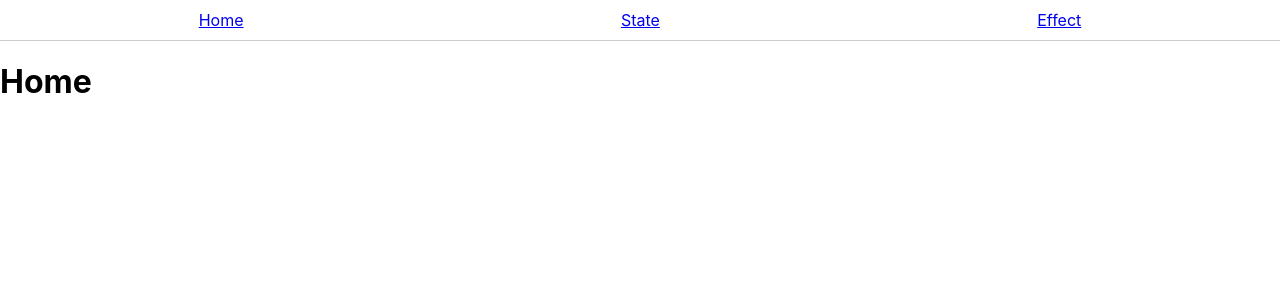
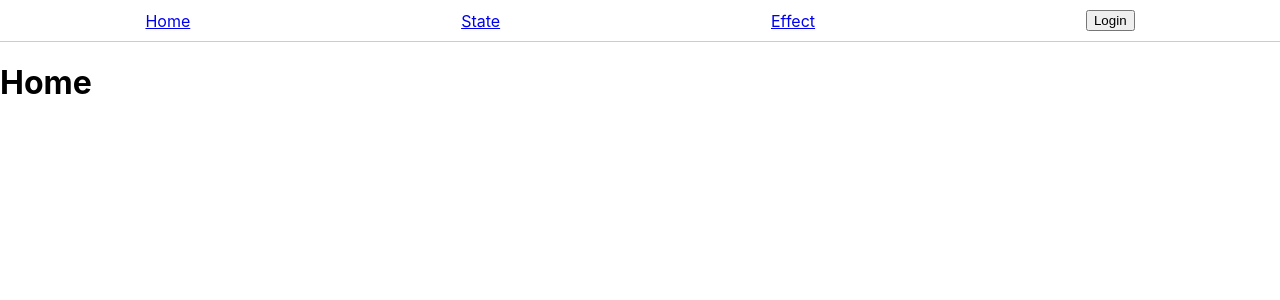
Before and after one commit to lucaired/react-samples, a React (Create React App) app: page / in a window 1280 px wide. Shown: the top 300 px of the page. Built offline with nearby package versions, Linux system fonts and the light colour scheme.

Commit message:
Add login into navbar

```diff
--- a/src/NavBar.tsx
+++ b/src/NavBar.tsx
@@ -1,4 +1,4 @@
-import { Fragment } from "react";
+import { Fragment, useContext } from "react";
 /**
  * Renders nothing, but can have children. This allows us to render the NavBar
  * without having to use a surrounding div. Divs are fine normally, but they
@@ -7,6 +7,25 @@ import { Fragment } from "react";
  */
 
 import { Link, Outlet } from "react-router-dom"; // shows the child routes
+import { UserContext } from "./UserContext";
+
+const UserSymbol = () => {
+    const { user, setUser } = useContext(UserContext);
+    const handleLogin = () => {
+        setUser({
+            name: "John Doe",
+            email: "john@doe.com",
+            loggedIn: true,
+        });
+    }
+    return (
+        <Fragment>{
+            user?.loggedIn
+            ? <span>{user.name}</span>
+            : <button onClick={handleLogin}>Login</button>
+        }</Fragment>
+    );
+}
 
 const NavBar = () => {
     return (
@@ -18,11 +37,13 @@ const NavBar = () => {
                     justifyContent: "space-around",
                     borderBottom: "1px solid #ccc",
                     padding: "10px",
+                    alignItems: "center",
                 }}
             >
                 <Link to="/">Home</Link>
                 <Link to="state">State</Link>
                 <Link to="effect">Effect</Link>
+                <UserSymbol/>
             </div>
             <Outlet/>
         </Fragment>
```
